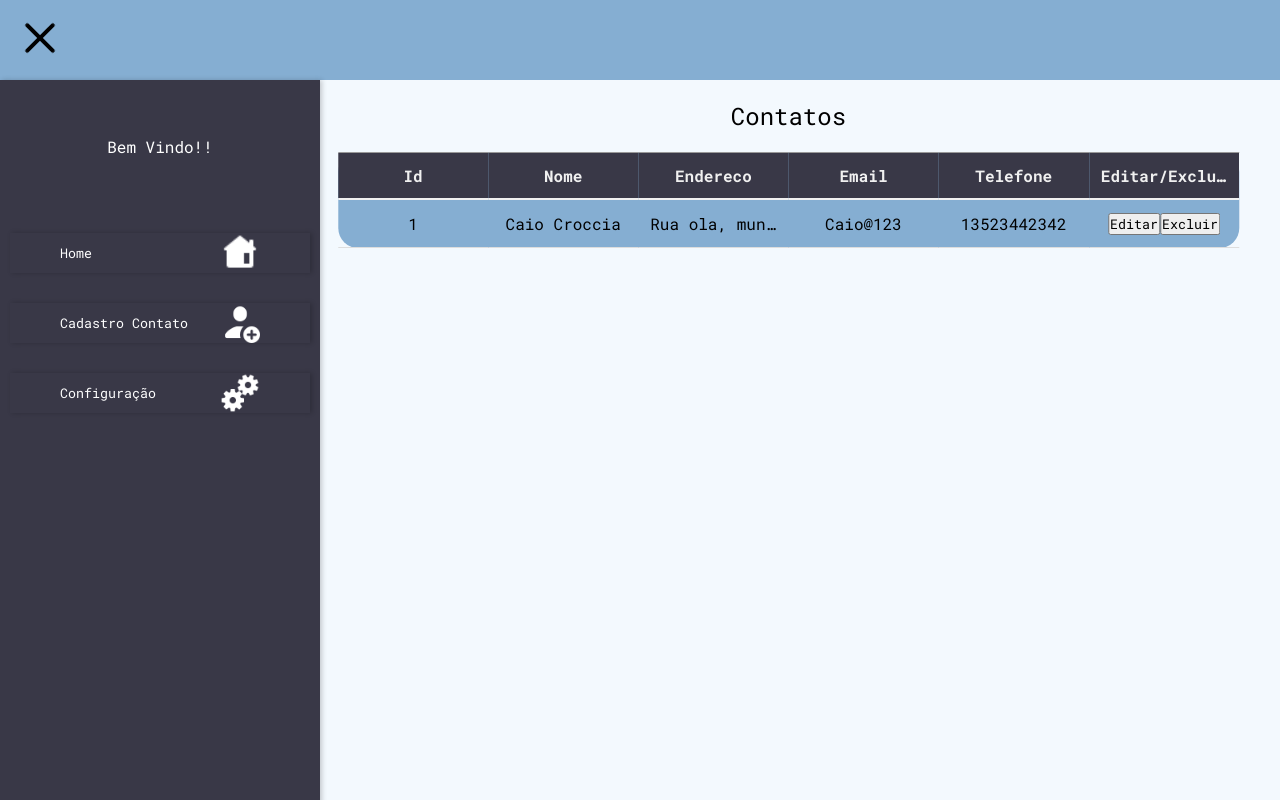
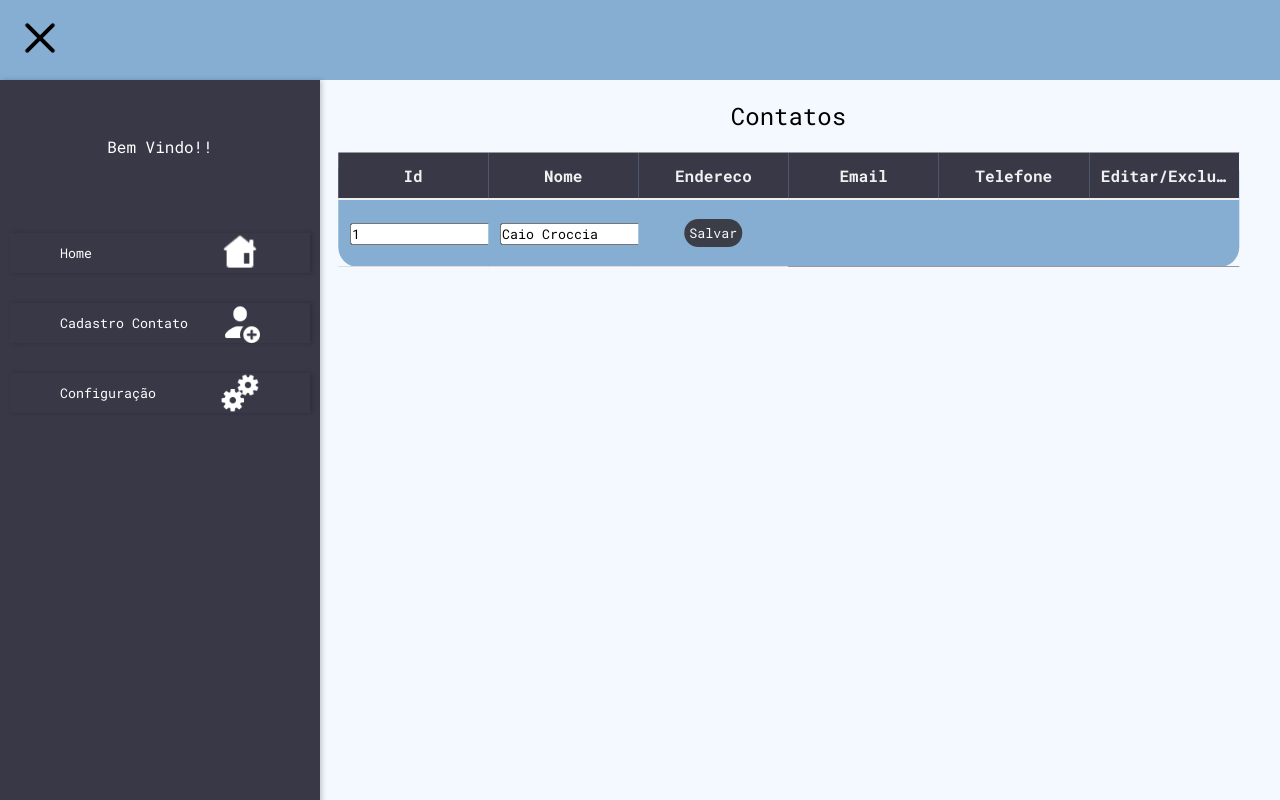
Before and after one commit to CaioCroccia22/Contact-list-app, a React (Vite) app: page / in a window 1280 px wide. Built offline with nearby package versions, Linux system fonts and the light colour scheme.

Commit message:
feat: implement remover to reducer and start to develop inline edition

```diff
--- a/src/Containers/ListadeContatos/index.jsx
+++ b/src/Containers/ListadeContatos/index.jsx
@@ -4,6 +4,7 @@ import * as S from './style'
 import { useDispatch, useSelector } from 'react-redux';
 import { Container, Sidebar, Pagina } from '../../Style/Styles';
 import MenuLateral from '../MenuLateral';
+import {remover} from '../../Store/Contatos'
 
 
 
@@ -13,6 +14,11 @@ import MenuLateral from '../MenuLateral';
 
     const menu = useSelector((state) => state.menuReducer.value)
     const contactDispatch = useDispatch()
+    const [editId, setEditId] = useState(null)
+
+    function getContactId(id){
+        setEditId(id)
+    }
 
     return (
         <Container>
@@ -36,15 +42,44 @@ import MenuLateral from '../MenuLateral';
                     <S.CorpoTabela>
                         {contatosCadastrados.itens.map((item) => (
                         <tr key={item.id}>
-                            <td>{item.id}</td>
+                            <td>
+                                {editId === item.id ? (
+                                    <input
+                                    type='text'
+                                    defaultValue={item.id}
+                                    OnChange={(e) => (e.target.value)}
+                                    />
+
+                                ): ( item.id ) }
+                            </td>
+                            <td>
+                                {editId === item.id ? (
+                                    <input
+                                    type='text'
+                                    defaultValue={item.nome}
+                                    OnChange={(e) => (e.target.value)}
+                                    />
+                                ) : ( item.nome ) }
+                            </td>
+                            <td>
+                                {editId === item.id ?
+                                (
+                                <S.BotaoUtilitario>Salvar</S.BotaoUtilitario>
+                                )
+                                :
+                                (
+                                <S.BotaoUtilitario onClick={getContactId(item.id)}>Editar</S.BotaoUtilitario>
+                                )}
+                            </td>
+                            {/* <td>{item.id}</td>
                             <td>{item.nome}</td>
                             <td>{item.endereco}</td>
                             <td>{item.email}</td>
                             <td>{item.telefone}</td>
                             <td>
-                            <button>Editar</button>
-                            <button>Excluir</button>
-                            </td>
+
+                            <S.BotaoUtilitario onClick={() => contactDispatch(remover(item))}>Excluir</S.BotaoUtilitario>
+                            </td> */}
                         </tr>))}
                     </S.CorpoTabela>
                 </S.TabelaContato>
--- a/src/Containers/ListadeContatos/style.ts
+++ b/src/Containers/ListadeContatos/style.ts
@@ -55,3 +55,19 @@ export const CorpoTabela = styled.tbody<Props>`
     white-space: nowrap;
   }
 `
+export const BotaoUtilitario = styled.button`
+    padding: 5px;
+    border-radius: 20px;
+    border: none;
+    margin: 7px;
+    color: ${colors.branco};
+    background-color: ${colors.cinza};
+    cursor: pointer;
+    transition: transform 0.3s ease-in-out;
+
+
+    :hover{
+        transform: scale(1.1) rotate(5deg);
+    }
+
+`
--- a/src/store/Contatos.ts
+++ b/src/store/Contatos.ts
@@ -34,9 +34,15 @@ export const contatoSlice = createSlice({
                 id: getUltimoContato ? getUltimoContato.id + 1 : 1
             }
             state.itens.push(novoContato)
+        },
+        remover: (state, action: PayloadAction<ContatoClass>) => {
+            const getContatosLenght = state.itens.length
+            if (getContatosLenght > 0){
+                state.itens = state.itens.filter(item => item.id != action.payload.id)
+            }
         }
     }
 })
 
-export const { adicionar } = contatoSlice.actions;
+export const { adicionar, remover } = contatoSlice.actions;
 export default contatoSlice.reducer;
```
